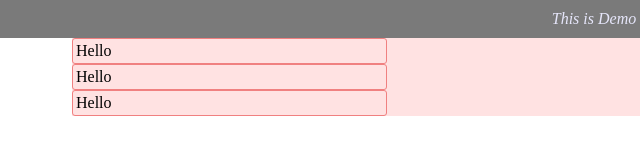
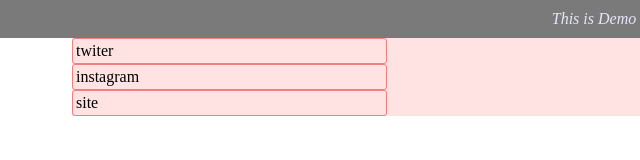
Before and after one commit to mimmass/personalsite, a plain HTML site: page index.html in a window 1280 px wide. Shown: the full height of the page, 56-696 px from the left. Drawn offline with Linux system fonts and the light colour scheme.

Commit message:
change box values

```diff
--- a/index.html
+++ b/index.html
@@ -11,9 +11,9 @@
         <i>This is Demo</i>
     </nav>
     <section class="sec1">
-        <div class="p1">Hello</div>
-        <div class="p1">Hello</div>
-        <div class="p1">Hello</div>
+        <div class="p1">twiter</div>
+        <div class="p1">instagram</div>
+        <div class="p1">site</div>
 
     </section>
 </body>
```
